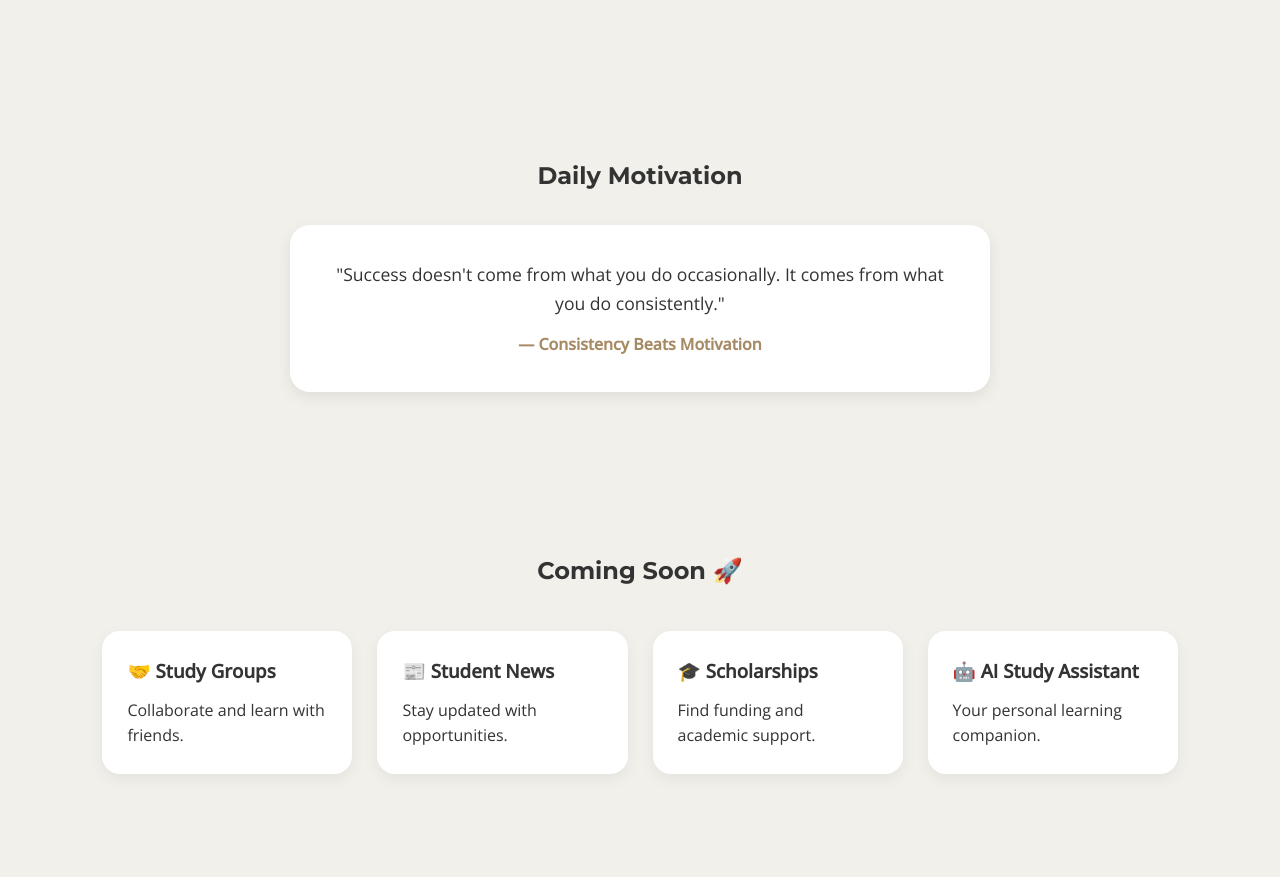
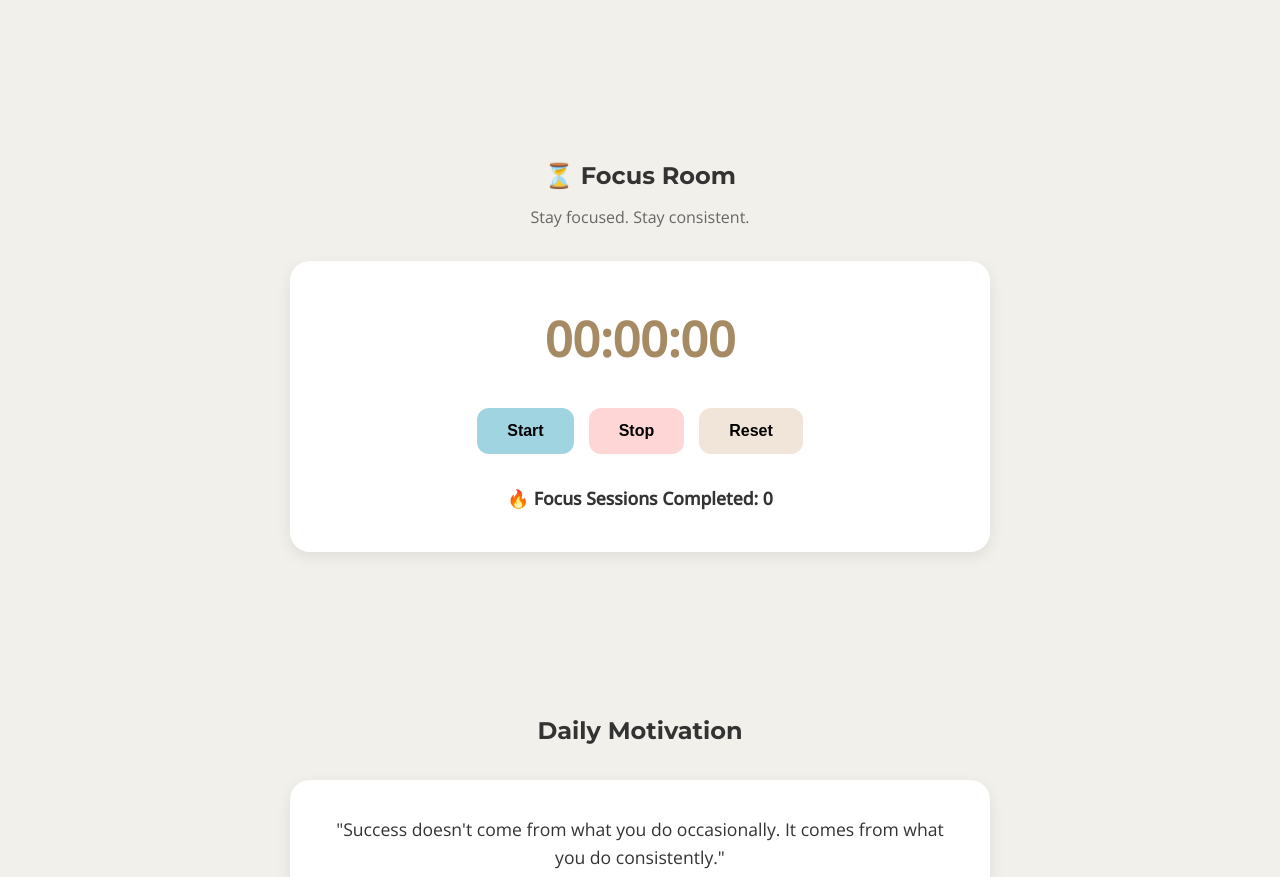
Before and after one commit to rahamathShaik8/eduverse, a plain HTML site: page index.html in a window 1280 px wide. Shown: the part 3097-3974 px from the top of the page. Drawn offline with nearby package versions, Linux system fonts and the light colour scheme.

Commit message:
Added Focus Room feature

```diff
--- a/css/style.css
+++ b/css/style.css
@@ -401,3 +401,57 @@ footer {
   text-decoration: line-through;
   opacity: 0.7;
 }
+
+/* Focus Room */
+
+.focus-section {
+  padding: 80px 8%;
+  text-align: center;
+}
+
+.focus-section h2 {
+  font-family: "Montserrat", sans-serif;
+  margin-bottom: 10px;
+}
+
+.focus-subtitle {
+  margin-bottom: 30px;
+  color: #666;
+}
+
+.focus-container {
+  max-width: 700px;
+  margin: auto;
+  background: white;
+  padding: 40px;
+  border-radius: 20px;
+  box-shadow: 0 5px 15px rgba(0, 0, 0, 0.08);
+}
+
+.timer {
+  font-size: 3rem;
+  font-weight: bold;
+  margin-bottom: 30px;
+  color: var(--mocha-mousse);
+}
+
+.focus-buttons {
+  display: flex;
+  justify-content: center;
+  gap: 15px;
+  flex-wrap: wrap;
+}
+
+.stop-btn {
+  background: #ffd6d6;
+}
+
+.reset-btn {
+  background: #f0e5d8;
+}
+
+.session-box {
+  margin-top: 30px;
+  font-size: 1.1rem;
+  font-weight: 600;
+}
--- a/index.html
+++ b/index.html
@@ -169,6 +169,30 @@
         <div id="goalList"></div>
       </div>
     </section>
+    <!-- Focus Room Section -->
+
+    <section class="focus-section">
+      <h2>⏳ Focus Room</h2>
+
+      <p class="focus-subtitle">Stay focused. Stay consistent.</p>
+
+      <div class="focus-container">
+        <div id="timerDisplay" class="timer">00:00:00</div>
+
+        <div class="focus-buttons">
+          <button class="btn" onclick="startTimer()">Start</button>
+
+          <button class="btn stop-btn" onclick="stopTimer()">Stop</button>
+
+          <button class="btn reset-btn" onclick="resetTimer()">Reset</button>
+        </div>
+
+        <div class="session-box">
+          🔥 Focus Sessions Completed:
+          <span id="sessionCount">0</span>
+        </div>
+      </div>
+    </section>
     <section class="motivation">
       <h2>Daily Motivation</h2>
 
--- a/js/script.js
+++ b/js/script.js
@@ -80,3 +80,54 @@ function addGoal() {
 
   document.getElementById("goalInput").value = "";
 }
+
+let seconds = 0;
+let timerInterval = null;
+let sessionsCompleted = 0;
+
+function updateTimer() {
+  let hrs = Math.floor(seconds / 3600);
+
+  let mins = Math.floor((seconds % 3600) / 60);
+
+  let secs = seconds % 60;
+
+  document.getElementById("timerDisplay").textContent =
+    `${String(hrs).padStart(2, "0")}:` +
+    `${String(mins).padStart(2, "0")}:` +
+    `${String(secs).padStart(2, "0")}`;
+}
+
+function startTimer() {
+  if (timerInterval !== null) {
+    return;
+  }
+
+  timerInterval = setInterval(() => {
+    seconds++;
+    updateTimer();
+  }, 1000);
+}
+
+function stopTimer() {
+  if (timerInterval) {
+    clearInterval(timerInterval);
+    timerInterval = null;
+
+    sessionsCompleted++;
+
+    document.getElementById("sessionCount").textContent = sessionsCompleted;
+  }
+}
+
+function resetTimer() {
+  clearInterval(timerInterval);
+
+  timerInterval = null;
+
+  seconds = 0;
+
+  updateTimer();
+}
+
+updateTimer();
```
